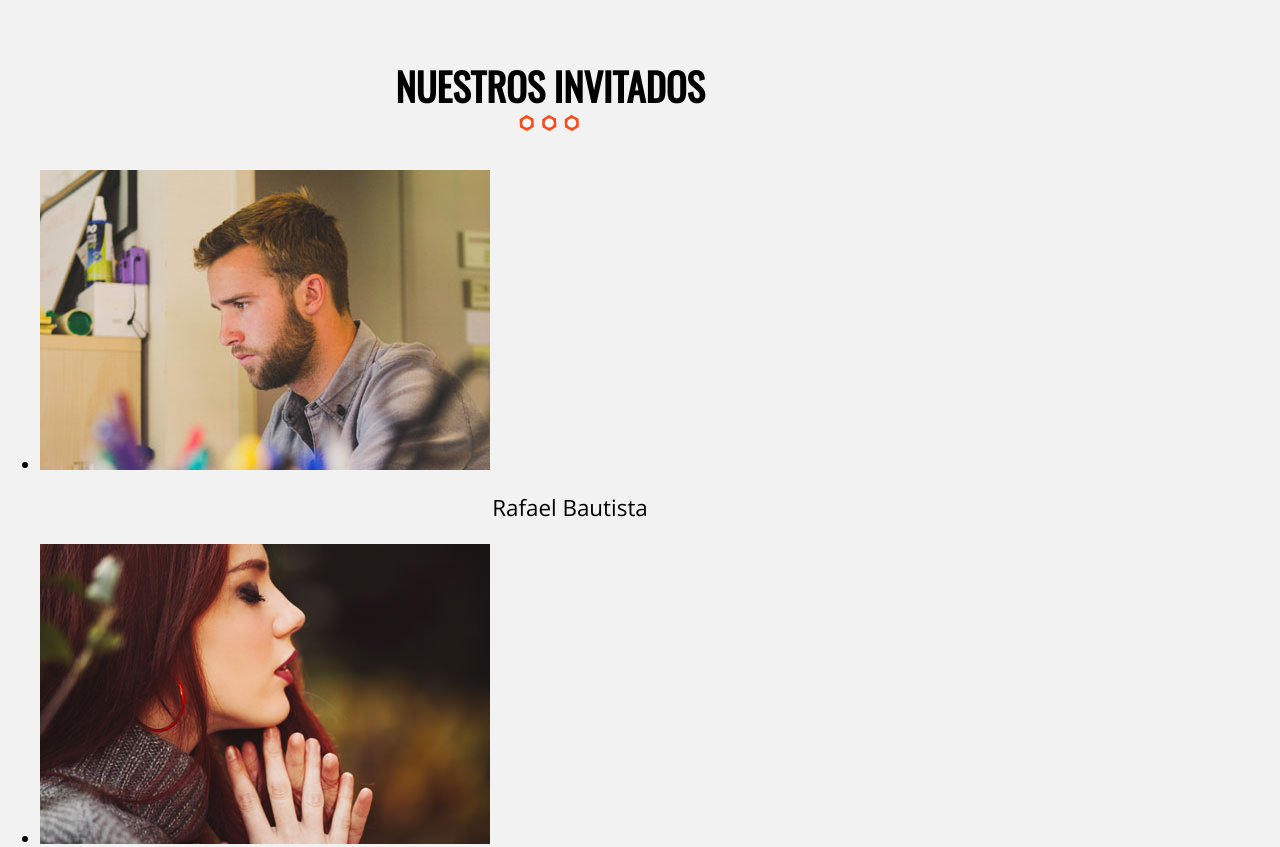
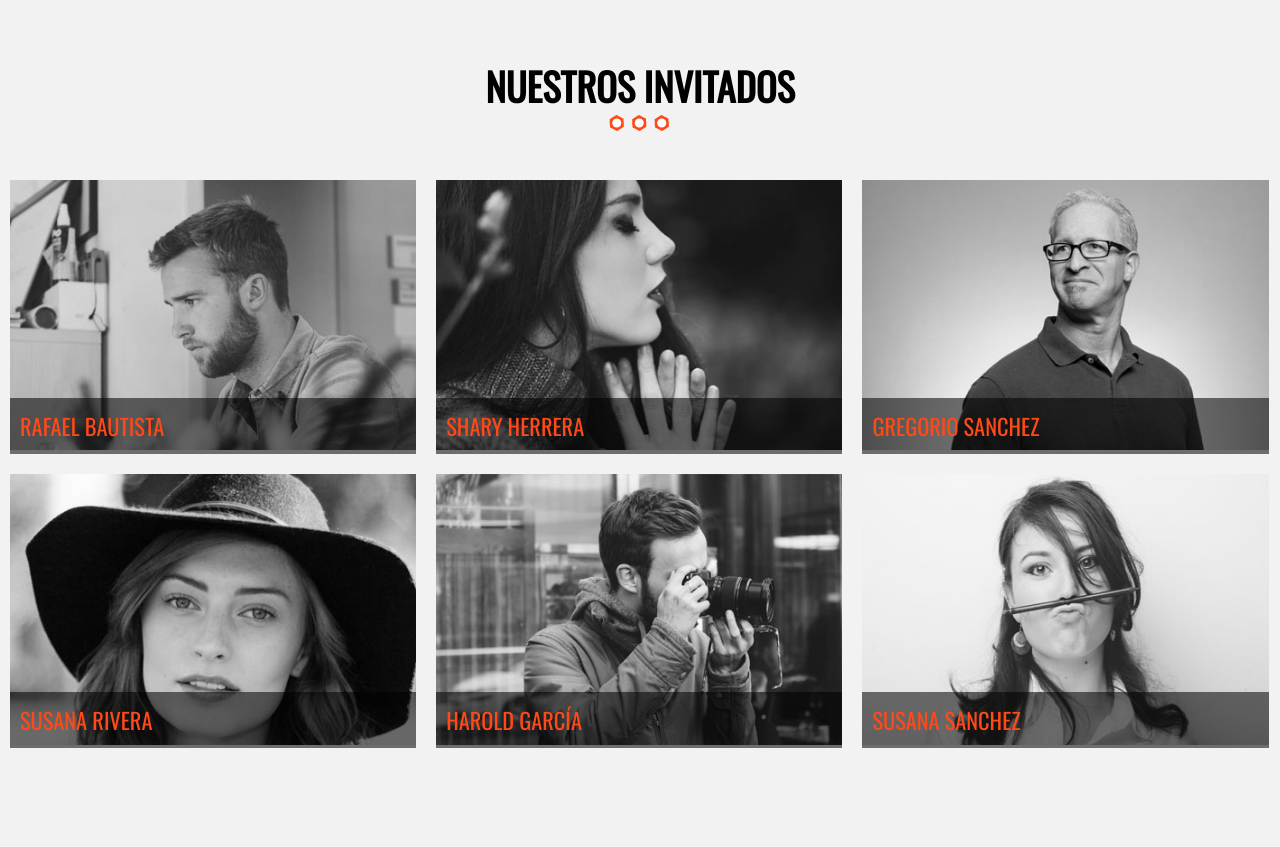
Before and after one commit to Any28Flo/proyectTalks, a website: page index.html in a window 1280 px wide. Shown: the part 2370-3217 px from the top of the page. After the commit the page ends 3128 px from the top, so only its background shows below. Drawn offline with nearby package versions, Linux system fonts and the light colour scheme.

Commit message:
Dando estilos a seccion invitados

```diff
--- a/css/main.css
+++ b/css/main.css
@@ -60,6 +60,7 @@ h3{
   font-family: 'PT Sans', sans-serif;
   margin: 0;
 }
+
 .button{
   background-color: #fe4918;
   padding: 10px 40px;
@@ -75,6 +76,12 @@ h3{
 }
 .button:hover{
   background-color: #e33000;
+}
+ul{
+  list-style: none;
+  margin: 0;
+  padding: 0;
+
 }
 .float-right{
   float: right;
@@ -320,5 +327,55 @@ display: .detalle evento; p{
   margin-bottom: 20px;
   font-size: 20px;
 }
+/*Invitados*/
+ul.lista-invitados li{
+  padding: 10px;
+  float: left;
+}
+@media only screen and (min-width: 480px){
+  ul.lista-invitados li{
+    width: 50%;
+  }
+}
 
+@media only screen and (min-width: 768px){
+  ul.lista-invitados li{
+    width:33.3%;
+  }
+}
+div.invitado{
+  position: relative;
+  overflow: hidden;
+}
+div.invitado img{
+  max-width: 100%;
+  filter: gray;
+  -webkit-filter: grayscale(1);
+  -webkit-transition: all 5s ease-out;
+
+}
+div.invitado img:hover{
+  -webkit-filter: grayscale(0);
+  -webkit-transform: scale(1.1);
+
+}
+div.invitado p{
+  position: absolute;
+  bottom: 0;
+  left: 0;
+  padding: 15px 10px;
+  margin: 0;
+  background-color: rgba(0, 0, 0, 0.55);
+  width: 100%;
+  text-align: left;
+  font-family: 'Oswald', sans-serif;
+  color: #fe4918;
+  text-transform: uppercase;
+  -webkit-transition: all 1s ease-in-out;
+}
+
+div.invitado p:hover{
+  bottom: -80px;
+  opacity: 0;
+}
 /*# sourceMappingURL=main.css.map */
--- a/index.html
+++ b/index.html
@@ -109,7 +109,7 @@
           </div><!-- contenido-programa -->
         </section><!-- programa -->
 
-        <section class="invitados contenedor seccion">
+        <section class="invitados seccion">
           <h2>Nuestros invitados</h2>
           <ul class="lista-invitados">
             <li>
```
